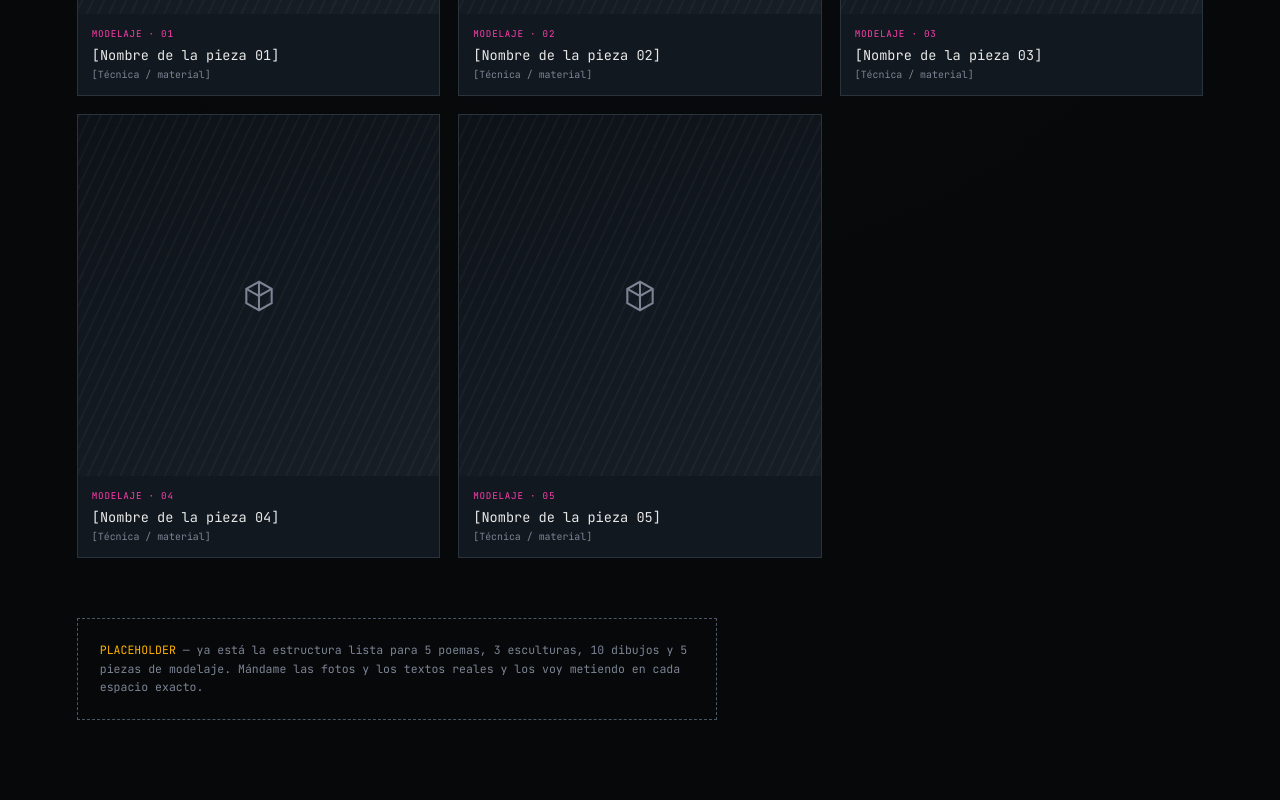
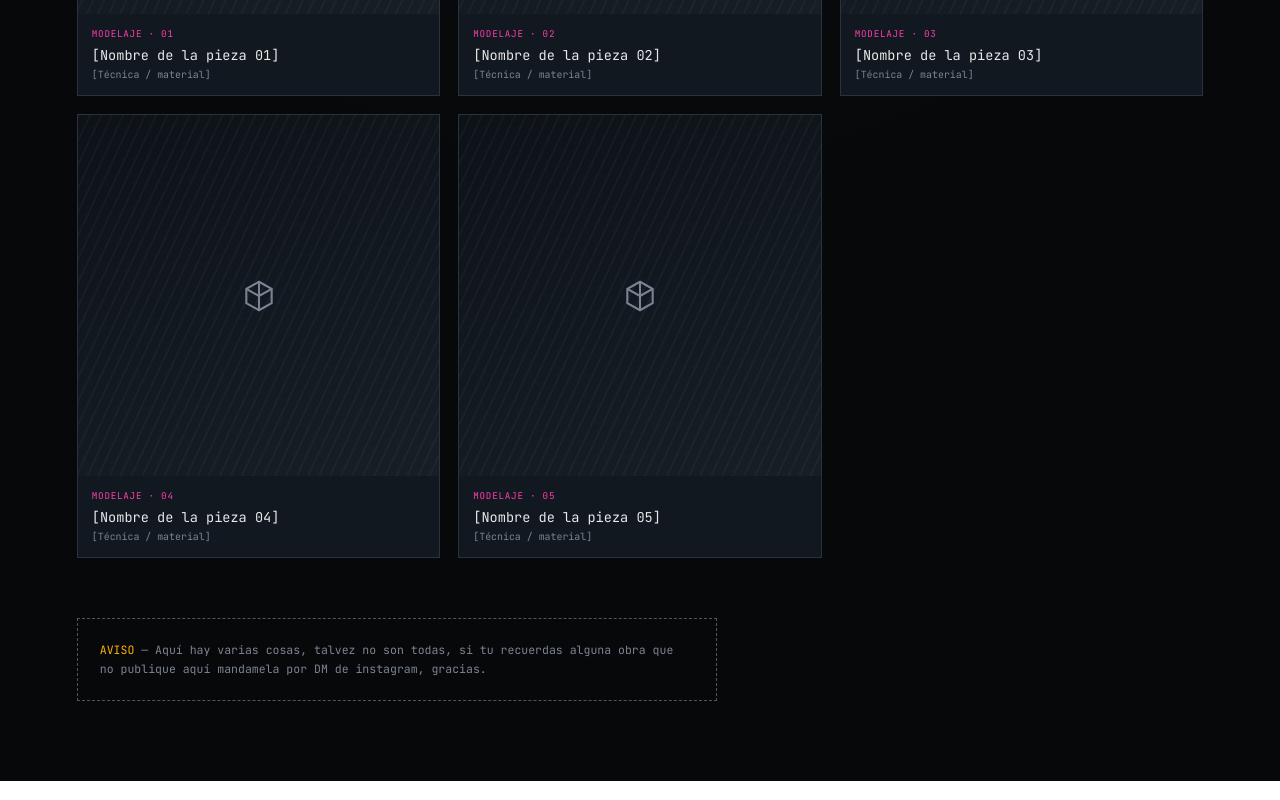
Before and after one commit to cooffidente-code/prueba3, a plain HTML site: page arte.html in a window 1280 px wide. Shown: the part 3270-4070 px from the top of the page. Drawn offline with Linux system fonts and the light colour scheme.

Commit message:
Update arte.html

```diff
--- a/arte.html
+++ b/arte.html
@@ -383,7 +383,7 @@
 </div>
 
 <div class="footnote">
-  <span class="hl">PLACEHOLDER</span> — ya está la estructura lista para 5 poemas, 3 esculturas, 10 dibujos y 5 piezas de modelaje. Mándame las fotos y los textos reales y los voy metiendo en cada espacio exacto.
+  <span class="hl">AVISO</span> — Aquí hay varias cosas, talvez no son todas, si tu recuerdas alguna obra que no publique aquí mandamela por DM de instagram, gracias.
 </div>
 
 <script>
```
